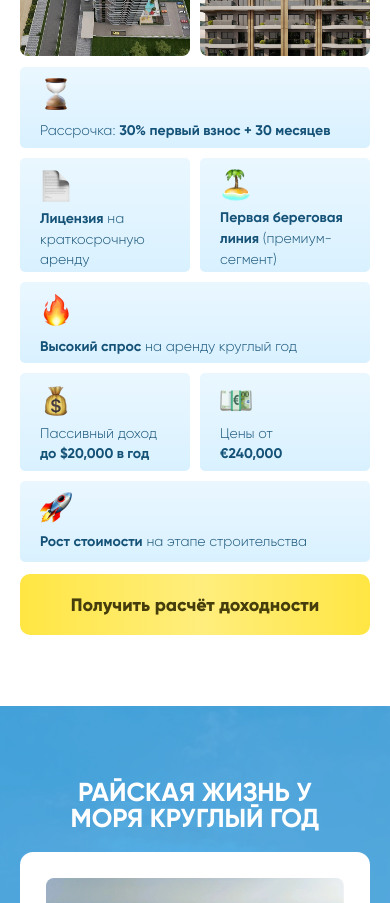
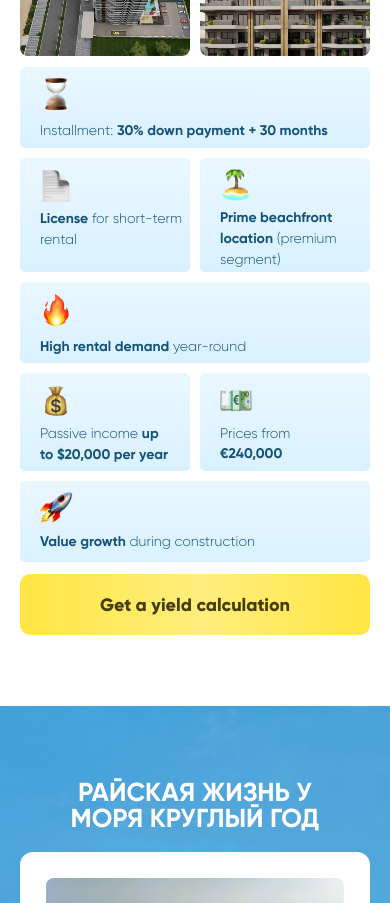
Before and after one commit to est20x/realestate_eng, a Next.js app: page / in a window 390 px wide. Shown: the part 1140-2043 px from the top of the page. Built offline with nearby package versions, Linux system fonts and the light colour scheme; no server answers.

Commit message:
Translate Benefits component text to English

```diff
--- a/app/components/Benefits.tsx
+++ b/app/components/Benefits.tsx
@@ -11,8 +11,8 @@ export default function Benefits() {
             <Emoji>⏳</Emoji>
           </span>
           <span className="text-sm md:text-base lg:text-lg ml-5 md:ml-6 lg:ml-8 font-light text-(--color-blue-primary) -mt-3">
-            Рассрочка:{" "}
-            <span className="font-bold">30% первый взнос + 30 месяцев</span>
+            Installment:{" "}
+            <span className="font-bold">30% down payment + 30 months</span>
           </span>
         </div>
 
@@ -21,7 +21,7 @@ export default function Benefits() {
             <Emoji>📄</Emoji>
           </span>
           <span className="text-sm md:text-base lg:text-lg ml-5 md:ml-6 lg:ml-8 font-light text-(--color-blue-primary) -mt-4">
-            <span className="font-bold">Лицензия</span> на краткосрочную аренду
+            <span className="font-bold">License</span> for short-term rental
           </span>
         </div>
 
@@ -31,9 +31,9 @@ export default function Benefits() {
           </span>
           <span className="text-sm md:text-base lg:text-lg ml-5 md:ml-6 lg:ml-8 font-light text-(--color-blue-primary) -mt-4">
             <span className="font-bold whitespace-nowrap">
-              Первая береговая
+              Prime beachfront
             </span>{" "}
-            <span className="font-bold">линия</span> (премиум-сегмент)
+            <span className="font-bold">location</span> (premium segment)
           </span>
         </div>
 
@@ -42,8 +42,7 @@ export default function Benefits() {
             <Emoji>🔥</Emoji>
           </span>
           <span className="text-sm md:text-base lg:text-lg ml-5 md:ml-6 lg:ml-8 font-light text-(--color-blue-primary) -mt-3">
-            <span className="font-bold">Высокий спрос</span> на аренду круглый
-            год
+            <span className="font-bold">High rental demand</span> year-round
           </span>
         </div>
 
@@ -52,7 +51,7 @@ export default function Benefits() {
             <Emoji>💰</Emoji>
           </span>
           <span className="text-sm md:text-base lg:text-lg ml-5 md:ml-6 lg:ml-8 font-light text-(--color-blue-primary) -mt-4">
-            Пассивный доход <span className="font-bold">до $20,000 в год</span>
+            Passive income <span className="font-bold">up to $20,000 per year</span>
           </span>
         </div>
 
@@ -61,7 +60,7 @@ export default function Benefits() {
             <Emoji>💶</Emoji>
           </span>
           <span className="text-sm md:text-base lg:text-lg ml-5 md:ml-6 lg:ml-8 font-light text-(--color-blue-primary) -mt-4">
-            Цены от <br className="md:hidden" /><span className="font-bold">€240,000</span>
+            Prices from <br className="md:hidden" /><span className="font-bold">€240,000</span>
           </span>
         </div>
 
@@ -70,8 +69,7 @@ export default function Benefits() {
             <Emoji>🚀</Emoji>
           </span>
           <span className="text-sm md:text-base lg:text-lg ml-5 md:ml-6 lg:ml-8 font-light text-(--color-blue-primary) -mt-2">
-            <span className="font-bold">Рост стоимости</span> на этапе
-            строительства
+            <span className="font-bold">Value growth</span> during construction
           </span>
         </div>
       </div>
@@ -79,7 +77,7 @@ export default function Benefits() {
       <div className="px-5 md:px-8 lg:px-12 xl:px-16 mt-3 md:mt-4 lg:mt-6 mb-17.75 md:mb-20 lg:mb-24">
         <a href="#contact-form" className="flex flex-col items-center justify-center text-left py-5.25 md:py-6 lg:py-7 rounded-[10px] md:rounded-[12px] border-0 bg-[linear-gradient(90deg,#FFE643_0%,#FFEE7D_51.92%,#FFE643_100%)] w-full h-[60.99px] md:h-[70px] lg:h-[80px] cursor-pointer no-underline">
           <span className="text-[#453D0B] text-lg md:text-xl lg:text-2xl font-extrabold">
-            Получить расчёт доходности
+            Get a yield calculation
           </span>
         </a>
       </div>
```
